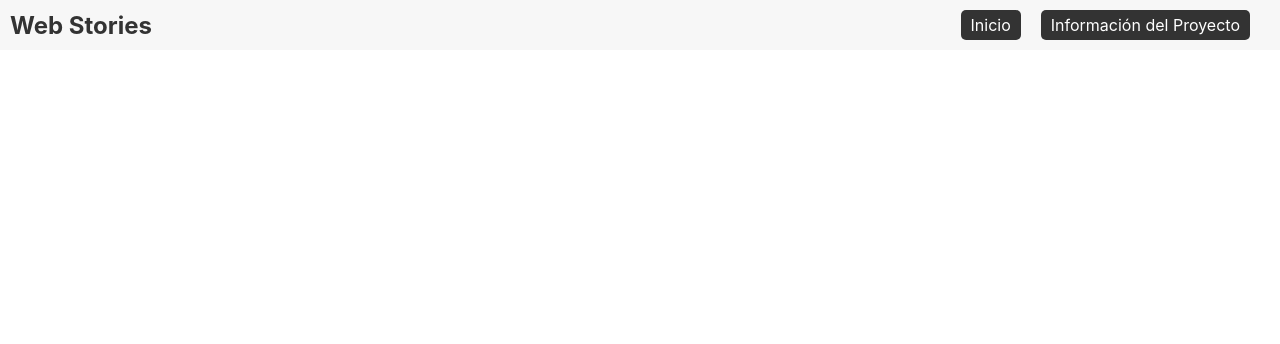
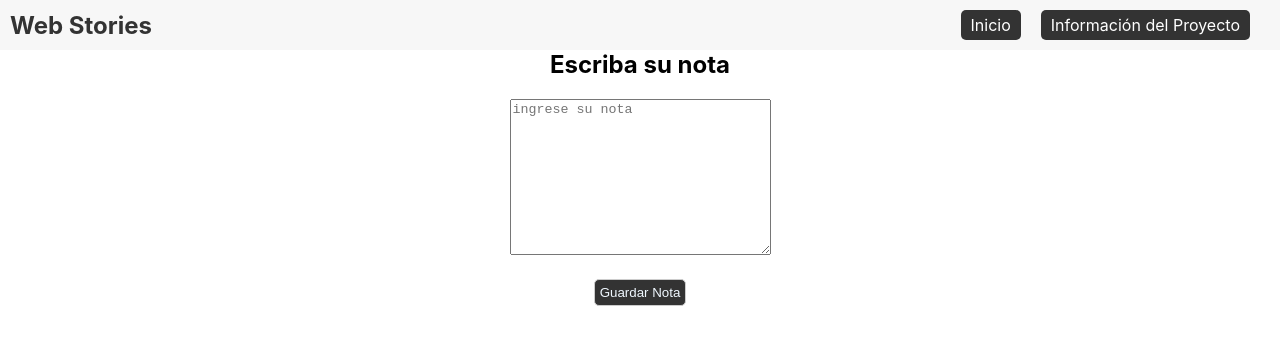
Before and after one commit to MauriErick24/webStories, a React (Create React App) app in the folder Frontend/: page /Nota in a window 1280 px wide. Shown: the top 344 px of the page. Built offline with nearby package versions, Linux system fonts and the light colour scheme.

Commit message:
CompNota

```diff
--- a/Frontend/src/App.js
+++ b/Frontend/src/App.js
@@ -6,6 +6,7 @@ import Home from './Components/Home';
 import NewUserSto from './Components/NewUsSto';
 import Header from './Components/Header';
 import ProjectsScreen from './Components/ProjectsScreen';
+import Notas from './Components/Notas';
 
 function App() {
   return (
@@ -26,6 +27,7 @@ function App() {
           {/* <Route path="/updateUserStory/:id" element={<getUserStory />} /> */}
           {/* <Route path="/" element={<ProjectsScreen />} /> */}
           <Route path="/" element={<Home />} />
+          <Route path="/Nota" element={<Notas />} />
 
         </Routes>
       </BrowserRouter>
--- /dev/null
+++ b/Frontend/src/Components/Notas.js
@@ -0,0 +1,25 @@
+import React from "react";
+
+
+const Notas = () => {
+
+  return (
+    <div>
+      <h2>Escriba su nota</h2>
+      <div className="textarea">
+      <textarea
+        cols={30}
+        rows={10}
+        placeholder="ingrese su nota"
+      ></textarea>
+      </div>
+
+
+      <div className="buttons">
+                <button type="submit">Guardar Nota</button>
+              </div>
+    </div>
+  );
+};
+
+  export default Notas;
```
